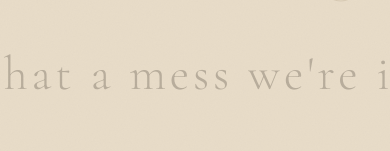
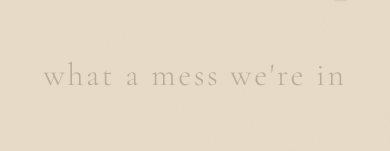
Before and after one commit to sadmango-dev/lost, a React (Vite) app in the folder lost-site/: page / in a window 390 px wide. Shown: the part 348-499 px from the top of the page. Built offline with nearby package versions, Linux system fonts and the light colour scheme; a web font is replaced by a local one.

Commit message:
made responsive

```diff
--- a/lost-site/src/App.css
+++ b/lost-site/src/App.css
@@ -189,3 +189,14 @@
   text-align: center;
   letter-spacing: 0.02em;
 }
+
+
+@media (max-width: 600px) {
+  .site-title {
+    font-size: clamp(2rem, 8vw, 5rem);
+  }
+  .walk-label {
+    font-size: 0.5rem;
+    letter-spacing: 0.15em;
+  }
+}
```
